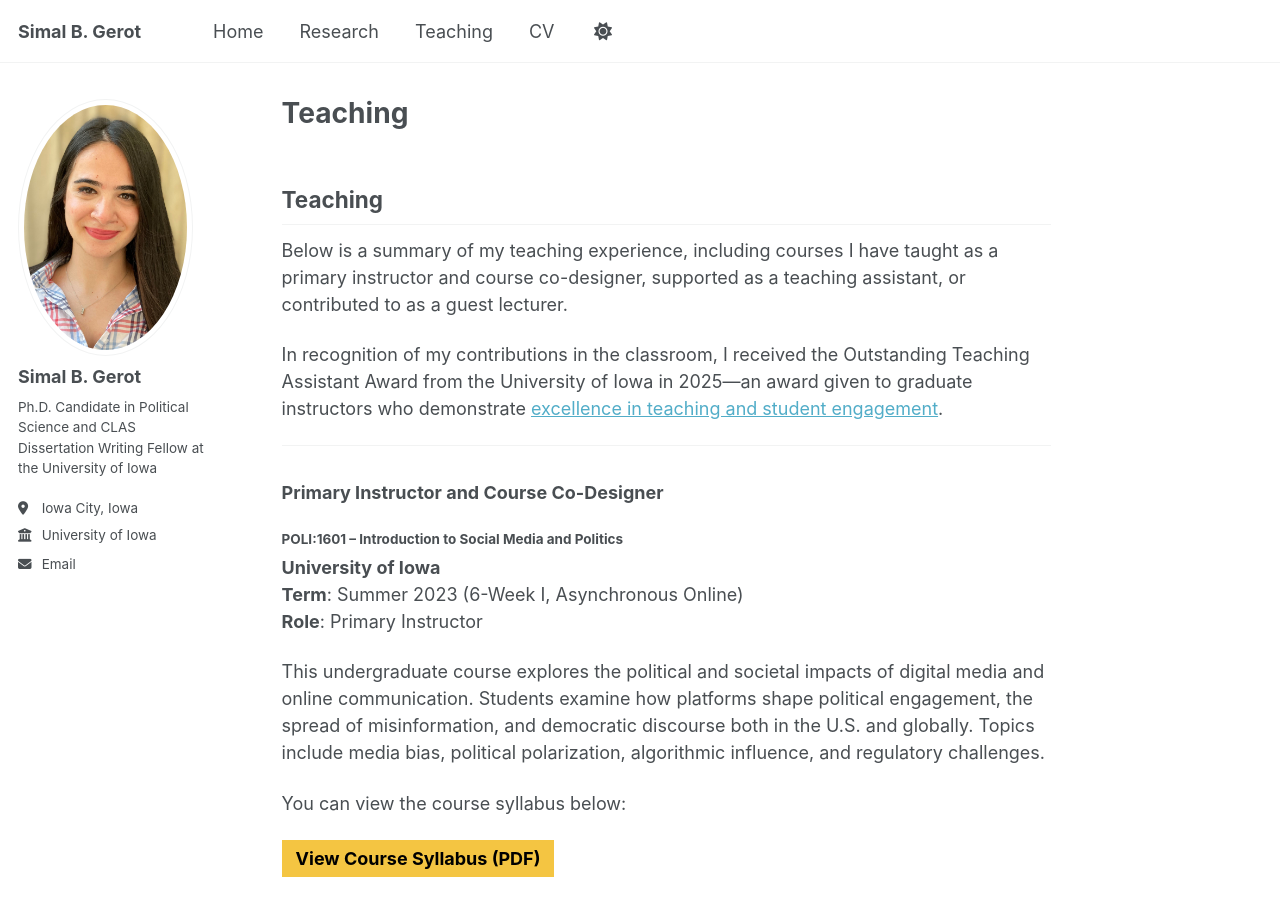
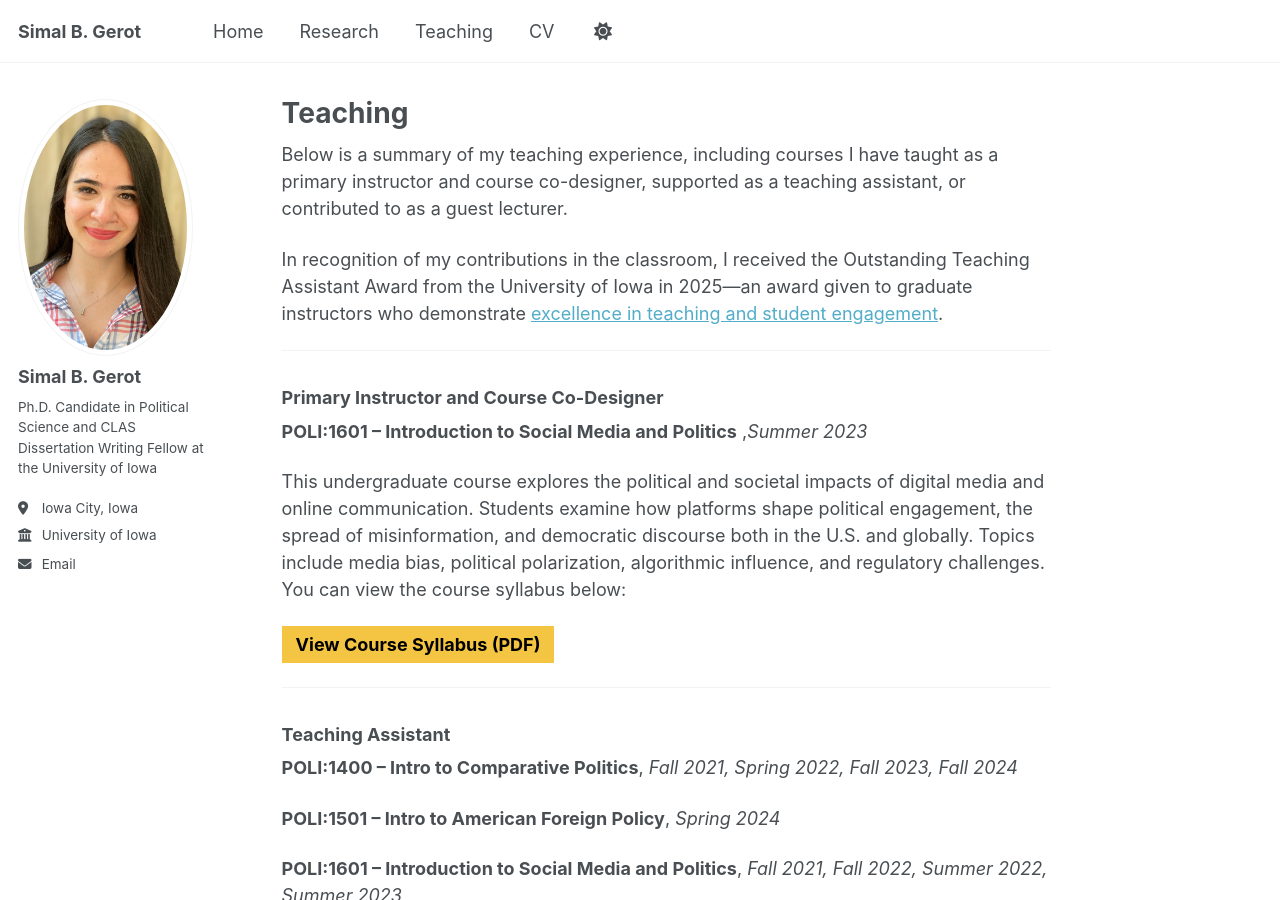
Before and after one commit to sbgerot/sbgerot.github.io, a Jekyll site: the page built from _pages/teaching.md, in a window 1280 px wide and 900 px high. Built offline with Jekyll 4.4.1, drawn with Linux system fonts in a browser that asks for light colours.

Commit message:
Update teaching.md

```diff
--- a/_pages/teaching.md
+++ b/_pages/teaching.md
@@ -5,23 +5,16 @@ permalink: /teaching/
 author_profile: true
 ---
 
-## Teaching
-
 Below is a summary of my teaching experience, including courses I have taught as a primary instructor and course co-designer, supported as a teaching assistant, or contributed to as a guest lecturer.
 
 In recognition of my contributions in the classroom, I received the Outstanding Teaching Assistant Award from the University of Iowa in 2025—an award given to graduate instructors who demonstrate [excellence in teaching and student engagement](https://cot.org.uiowa.edu/teaching-awards/outstanding-teaching-assistant-awards#accordion-item-326-0).
 
 ---
-
 ### Primary Instructor and Course Co-Designer
 
-#### POLI:1601 – Introduction to Social Media and Politics
-**University of Iowa**
-**Term**: Summer 2023 (6-Week I, Asynchronous Online)
-**Role**: Primary Instructor
+**POLI:1601 – Introduction to Social Media and Politics** ,_Summer 2023_
 
 This undergraduate course explores the political and societal impacts of digital media and online communication. Students examine how platforms shape political engagement, the spread of misinformation, and democratic discourse both in the U.S. and globally. Topics include media bias, political polarization, algorithmic influence, and regulatory challenges.
-
 You can view the course syllabus below:
 
 <a href="/POLI_1601_Summer2023.pdf" target="_blank">
```
